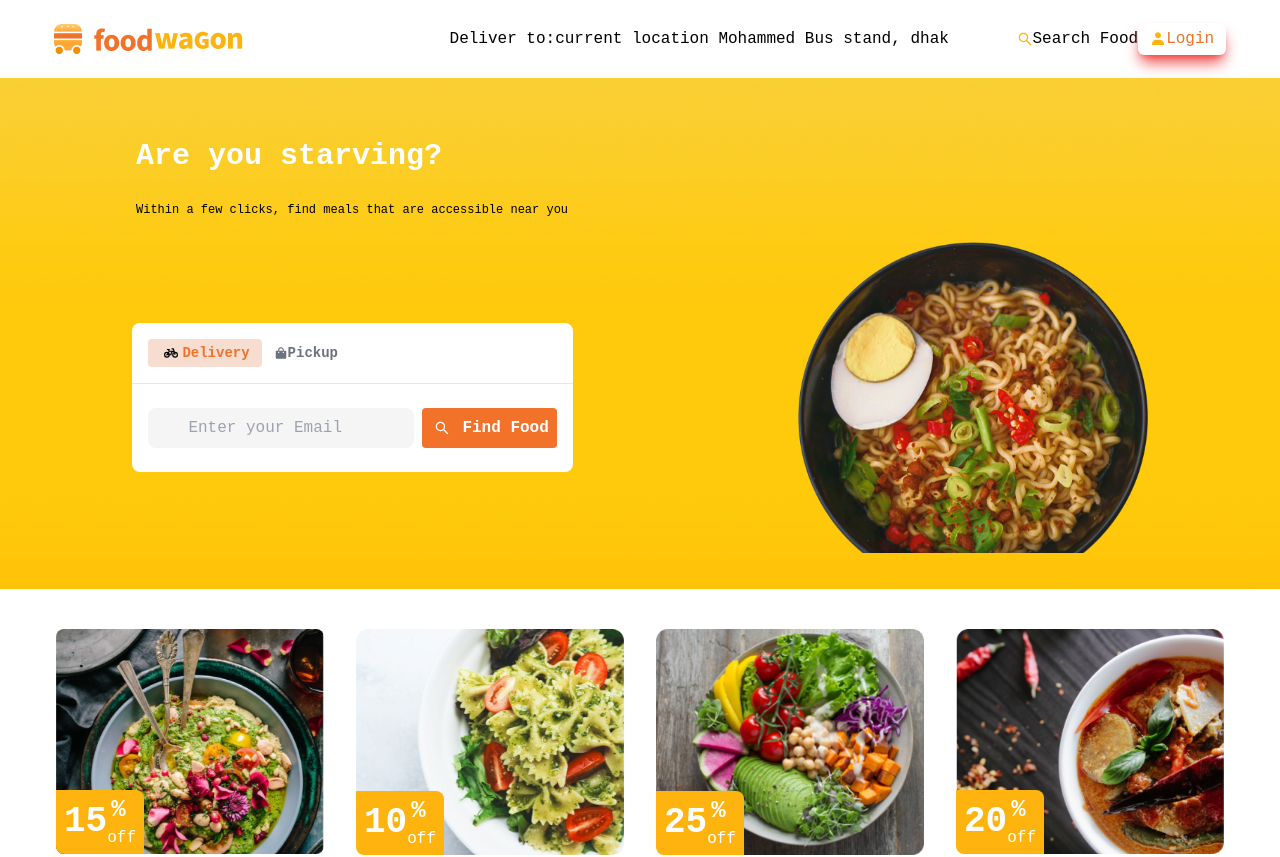
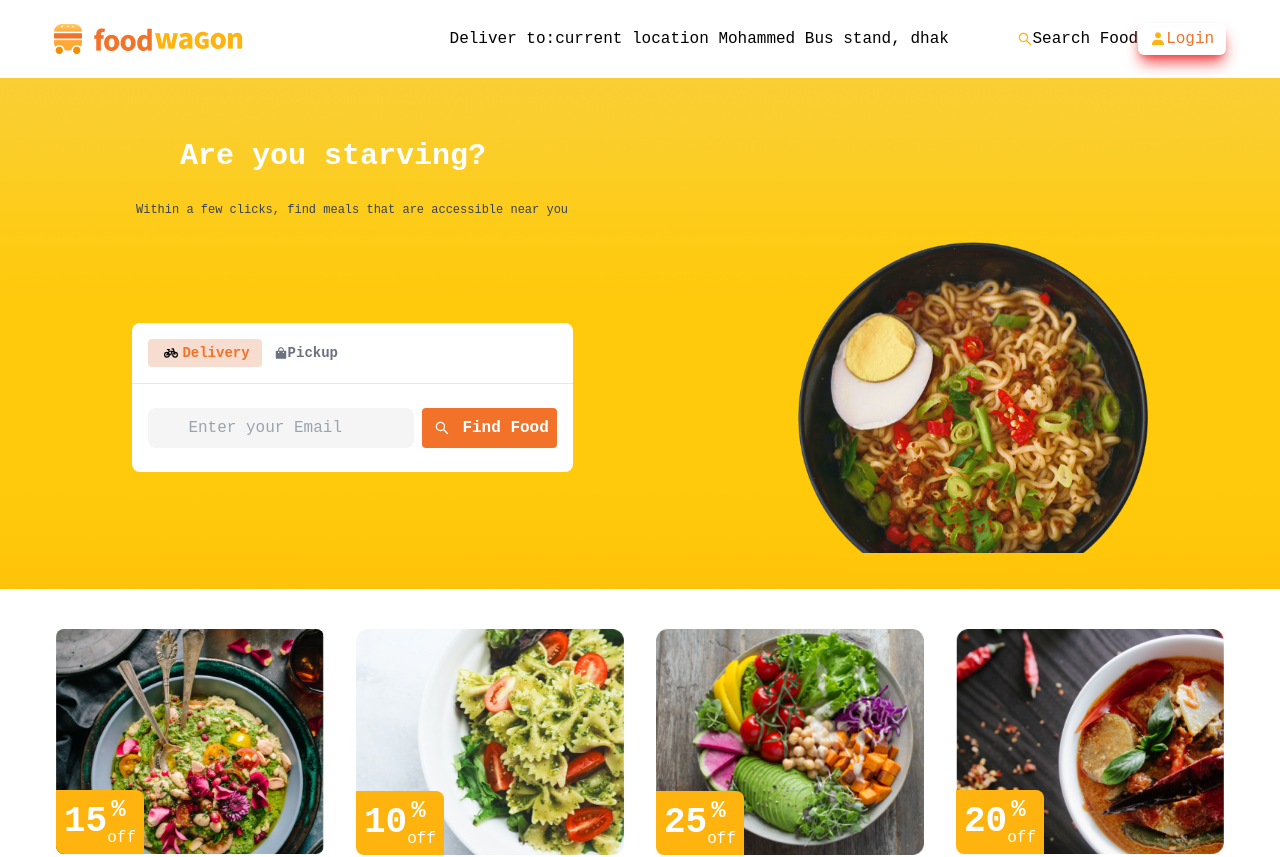
Before and after one commit to Efoneli/est, a React (Create React App) app: page / in a window 1280 px wide. Shown: the top 857 px of the page. Built offline with nearby package versions, Linux system fonts and the light colour scheme; some icons are missing.

Commit message:
finishing

```diff
--- a/src/pages/BestDeals.jsx
+++ b/src/pages/BestDeals.jsx
@@ -42,7 +42,7 @@ function BestDeals() {
             <img
               src={best2}
               alt="deals"
-              className="h-[16.5rem] w-[64rem] rounded-l-lg"
+              className="h-[16.5rem] w-[64rem] rounded-b-lg md:rounded-l-lg"
             />
           </div>
 
@@ -88,7 +88,7 @@ function BestDeals() {
             <img
               src={best3}
               alt="deals"
-              className="h-[16.5rem] w-[64rem] rounded-r-lg"
+              className="h-[16.5rem] w-[64rem] rounded-b-lg md:rounded-r-lg"
             />
           </div>
         </div>
@@ -98,11 +98,11 @@ function BestDeals() {
         <div className="">
         <img src={order} alt="order" />
         </div>
-            <div className="absolute top-0 left-24 translate-x-12">
+            <div className="absolute top-0 left-24 translate-x-12 translate-y-2">
             <h1 className="font-extrabold text-2xl text-white text-center">
                 Are you ready to order with <br />the best deals?
             </h1>
-            <button className="bg-orangeColor text-white text-xs px-4 py-2 mt-7 rounded-md flex items-center justify-center font-bold">
+            <button className="bg-orangeColor text-white text-xs px-4 py-2 mt-7 rounded-md flex items-center font-bold">
                 PROCEED TO ORDER
                 <AiOutlineRight className="" />
             </button>
--- a/src/pages/Home.jsx
+++ b/src/pages/Home.jsx
@@ -16,10 +16,12 @@ function Home() {
   return (
     <>
     <div className="home p-5">
-      <h1 className="text-white font-extrabold text-3xl phone:pt-10 pb-5 ml-20 pl-9 ">Are you starving?</h1>
-      <p className="text-xs py-2 phone:ml-20 pl-9">
+      <div className="">
+      <h1 className="text-white font-extrabold text-3xl phone:pt-10 pb-5 ml-20 pl-20 ">Are you starving?</h1>
+      <p className="text-xs text-gray-700 py-2 phone:ml-20 pl-9">
         Within a few clicks, find meals that are accessible near you
       </p>
+      </div>
 
       <div className="flex flex-col-reverse  phone:flex-row justify-around items-center">
         <div className="bg-white rounded-lg">
```
